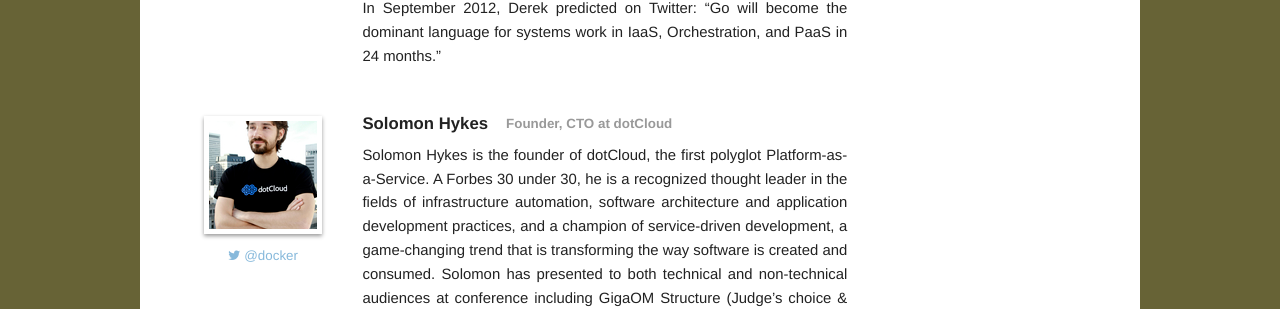
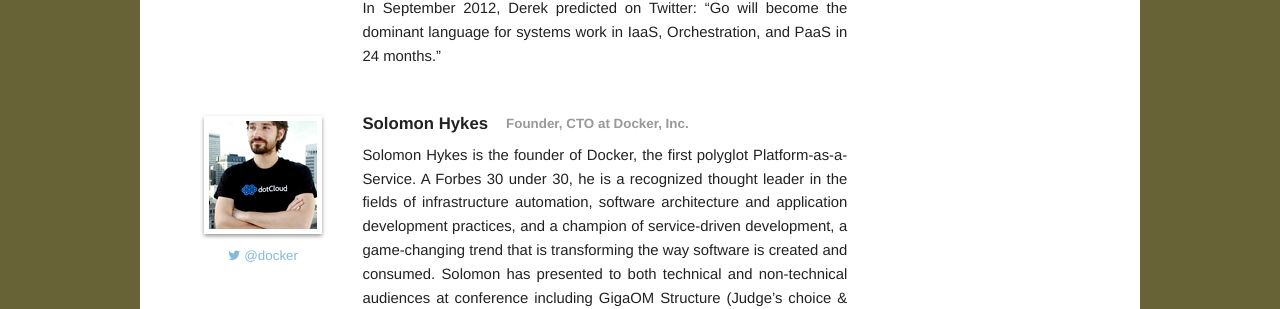
Before and after one commit to gophercon/gophercon.github.io, a Jekyll site: the page built from speakers/index.html, in a window 1280 px wide and 900 px high, scrolled down 1800 px. Shown: the part 144-453 px from the top of the window. Built offline with Jekyll 4.4.1, drawn with Linux system fonts in a browser that asks for light colours; Markdown is read by kramdown in place of the engine named in the settings; some of the changed text lies outside the part shown.

Commit message:
dotcloud is now Docker

```diff
--- a/speakers/index.html
+++ b/speakers/index.html
@@ -72,9 +72,9 @@
           </a>
         </div>
         <div class="large-9 columns">
-          <h5>Solomon Hykes <span class="employer">Founder, CTO at dotCloud</span></h5>
+          <h5>Solomon Hykes <span class="employer">Founder, CTO at Docker, Inc.</span></h5>
 
-          <p>Solomon Hykes is the founder of dotCloud, the first polyglot Platform-as-a-Service. A Forbes 30 under 30, he is a recognized thought leader in the fields of infrastructure automation, software architecture and application development practices, and a champion of service-driven development, a game-changing trend that is transforming the way software is created and consumed. Solomon has presented to both technical and non-technical audiences at conference including GigaOM Structure (Judge’s choice & People’s choice), Cloudbeat, Cloud Expo, JSConf, Realtimeconf, cloudcamp, Archcamp, Up Conference 2012, Cloud Mafia and DeveloperWeek. Solomon has a Master’s Degree in Computer Science from the European Institute of Technology in Paris. Follow Solomon <a class="twitter" href="https://twitter.com/solomonstre"><i class="icon-twitter"></i>&nbsp;@solomonstre</a></p>
+          <p>Solomon Hykes is the founder of Docker, the first polyglot Platform-as-a-Service. A Forbes 30 under 30, he is a recognized thought leader in the fields of infrastructure automation, software architecture and application development practices, and a champion of service-driven development, a game-changing trend that is transforming the way software is created and consumed. Solomon has presented to both technical and non-technical audiences at conference including GigaOM Structure (Judge’s choice & People’s choice), Cloudbeat, Cloud Expo, JSConf, Realtimeconf, cloudcamp, Archcamp, Up Conference 2012, Cloud Mafia and DeveloperWeek. Solomon has a Master’s Degree in Computer Science from the European Institute of Technology in Paris. Follow Solomon <a class="twitter" href="https://twitter.com/solomonstre"><i class="icon-twitter"></i>&nbsp;@solomonstre</a></p>
         </div>
       </div>
 
```
